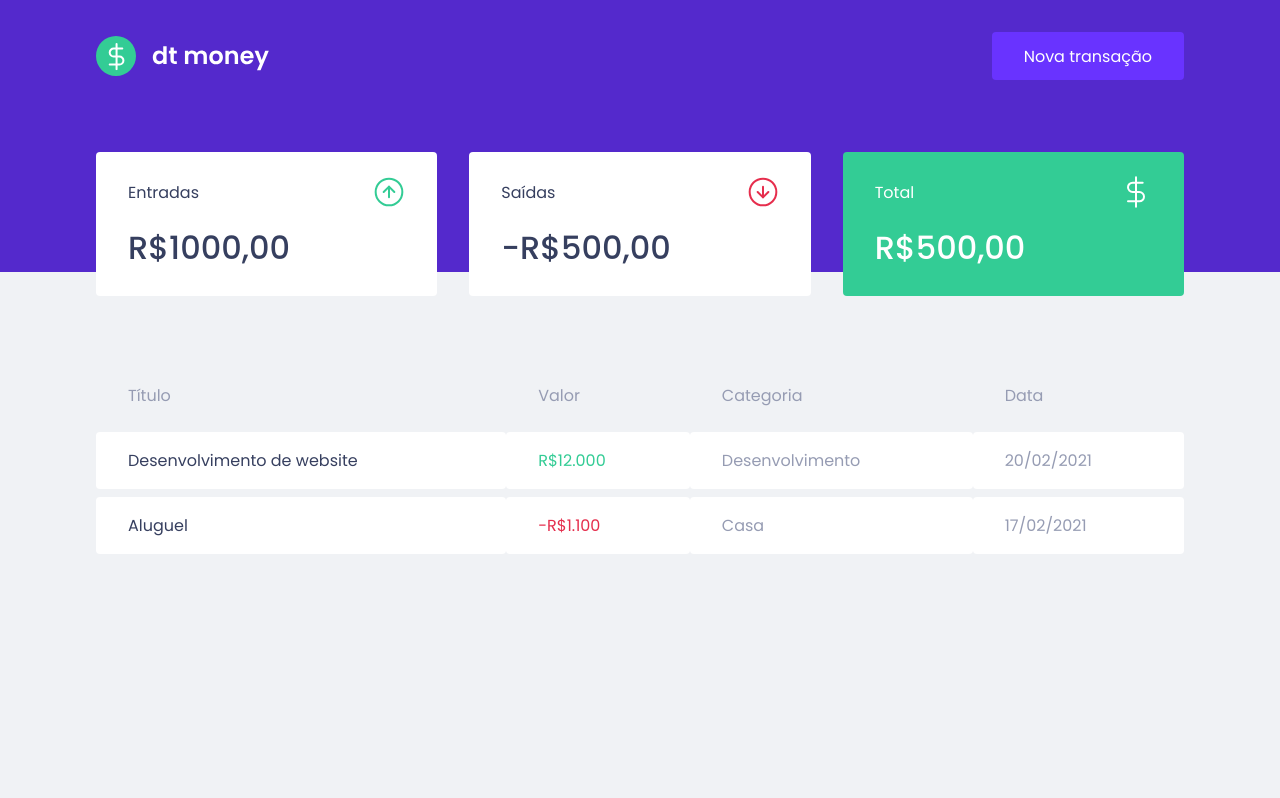
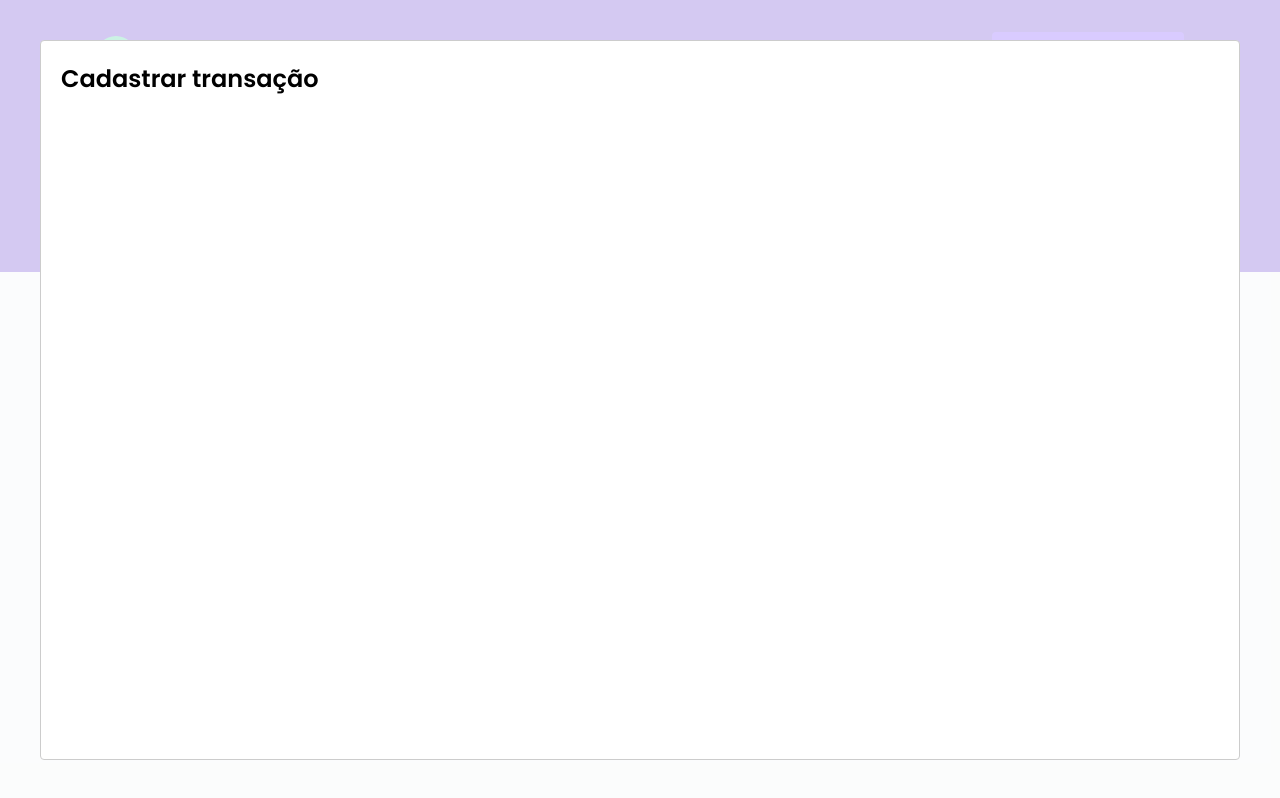
Before and after one commit to Yan-Gurgel/dtmoney, a React (Create React App) app: page / in a window 1280 px wide. Both pictures are taken after a click on the button "Nova transação". Built offline with nearby package versions, Linux system fonts and the light colour scheme; no server answers; what miragejs would draw is missing.

Commit message:
Configurando modal

```diff
--- a/package.json
+++ b/package.json
@@ -7,6 +7,7 @@
     "miragejs": "^0.1.41",
     "react": "^17.0.2",
     "react-dom": "^17.0.2",
+    "react-modal": "^3.12.1",
     "react-scripts": "4.0.3",
     "styled-components": "^5.2.3",
     "web-vitals": "^1.0.1"
@@ -19,6 +20,7 @@
     "@types/node": "^12.0.0",
     "@types/react": "^17.0.0",
     "@types/react-dom": "^17.0.0",
+    "@types/react-modal": "^3.12.0",
     "@types/styled-components": "^5.1.9",
     "typescript": "^4.1.2"
   },
--- a/src/App.tsx
+++ b/src/App.tsx
@@ -1,12 +1,35 @@
 import { Dashboard } from "./components/Dashboard";
 import { Header } from "./components/Header";
 import { GlobalStyle } from "./styles/global";
+import Modal from 'react-modal';
+import { useState } from "react";
+
+Modal.setAppElement('#root');
 
 export function App() {
+  const [isNewTransactionModalOpen, setIsNewTransactionModalOpen] = useState(false);
+
+  function handleOpenNewTransactionModal() {
+    setIsNewTransactionModalOpen(true);
+  }
+  function handleCloseNewTransactionModal() {
+    setIsNewTransactionModalOpen(false);
+  }
+
   return (
     <>
-      <Header />
-      <Dashboard/>
+      <Header onOpenNewTransactionModal={handleOpenNewTransactionModal}/>
+
+
+      <Dashboard />
+
+      <Modal
+        isOpen={isNewTransactionModalOpen}
+        onRequestClose={handleCloseNewTransactionModal}
+      >
+        <h2>Cadastrar transação</h2>
+      </Modal>
+
       <GlobalStyle />
     </>
   );
--- a/src/components/Header/index.tsx
+++ b/src/components/Header/index.tsx
@@ -1,14 +1,23 @@
 import logoImg from '../../assets/logo.svg'
 import { Container, Content } from './styles'
 
-export function Header() {
+interface HeaderProps {
+    onOpenNewTransactionModal: () => void;
+}
+
+
+export function Header({onOpenNewTransactionModal}: HeaderProps) {
+
+
     return (
         <Container>
             <Content>
             <img src={logoImg} alt="dt money" />
-            <button type="button">
+            <button type="button" onClick={onOpenNewTransactionModal}>
                 Nova transação
             </button>
+
+
             </Content>
         </Container>
     )
```
Also changed, not shown: 1 other file (tests, documents, lock files or other folders).
